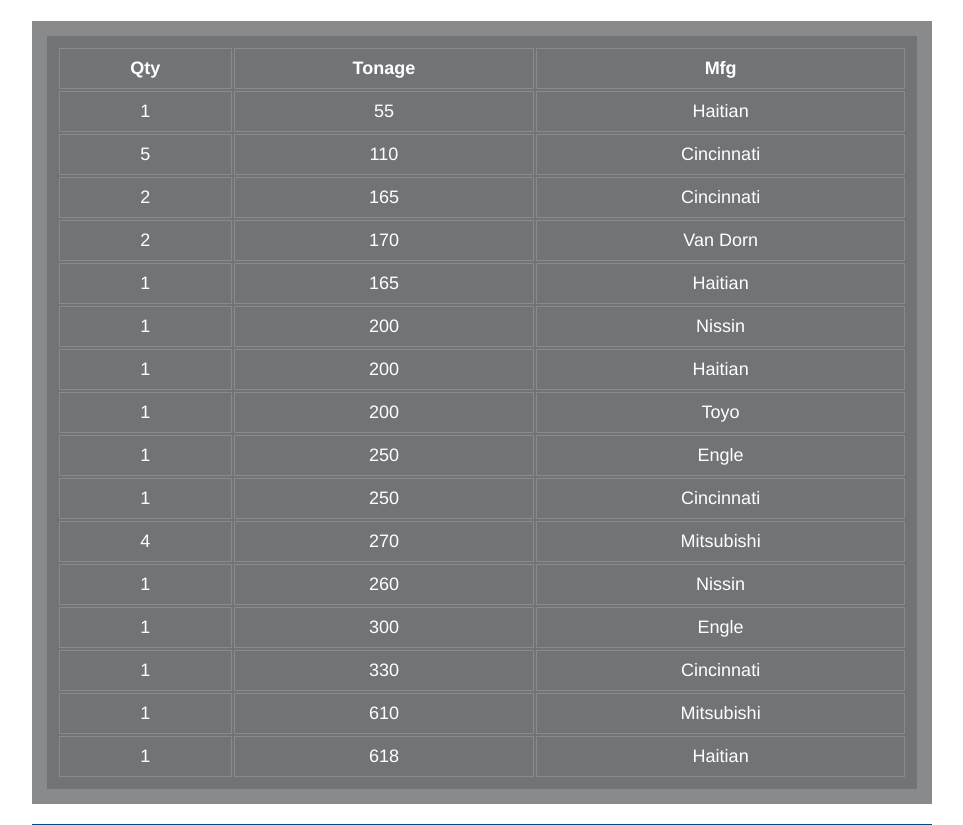
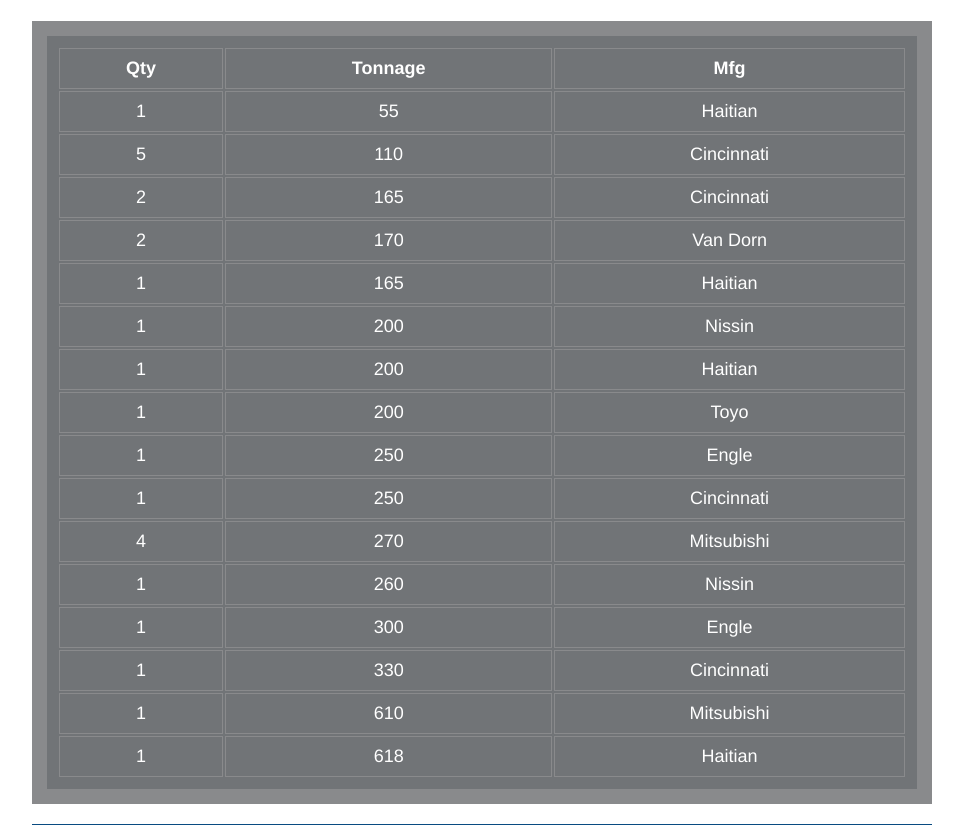
Before and after one commit to jdkarns/gpp, a PHP site: page /equipment-list.php in a window 1280 px wide. Shown: the part 1439-2264 px from the top of the page, without its empty margins (158-1121 px from the left). Run offline with PHP 8.4, Linux system fonts and the light colour scheme.

Commit message:
lowercase a on about and tonnage on equipment list page

```diff
--- a/about.php
+++ b/about.php
@@ -49,7 +49,7 @@
                     ensures success.
                 </p>
                 <p>
-                    Our capabilities include high quality parts and Assemblies with short lead times while offering
+                    Our capabilities include high quality parts and assemblies with short lead times while offering
                     competitive prices. We look forward to developing our partnership with you.
                 </p>
             </div>
--- a/equipment-list.php
+++ b/equipment-list.php
@@ -32,7 +32,7 @@ include_once "includes/header-nav.inc";
                 <table class="list">
                     <tr>
                         <th>Qty</th>
-                        <th>Tonage</th>
+                        <th>Tonnage</th>
                         <th>Mfg</th>
                     </tr>
                     <tr>
```
